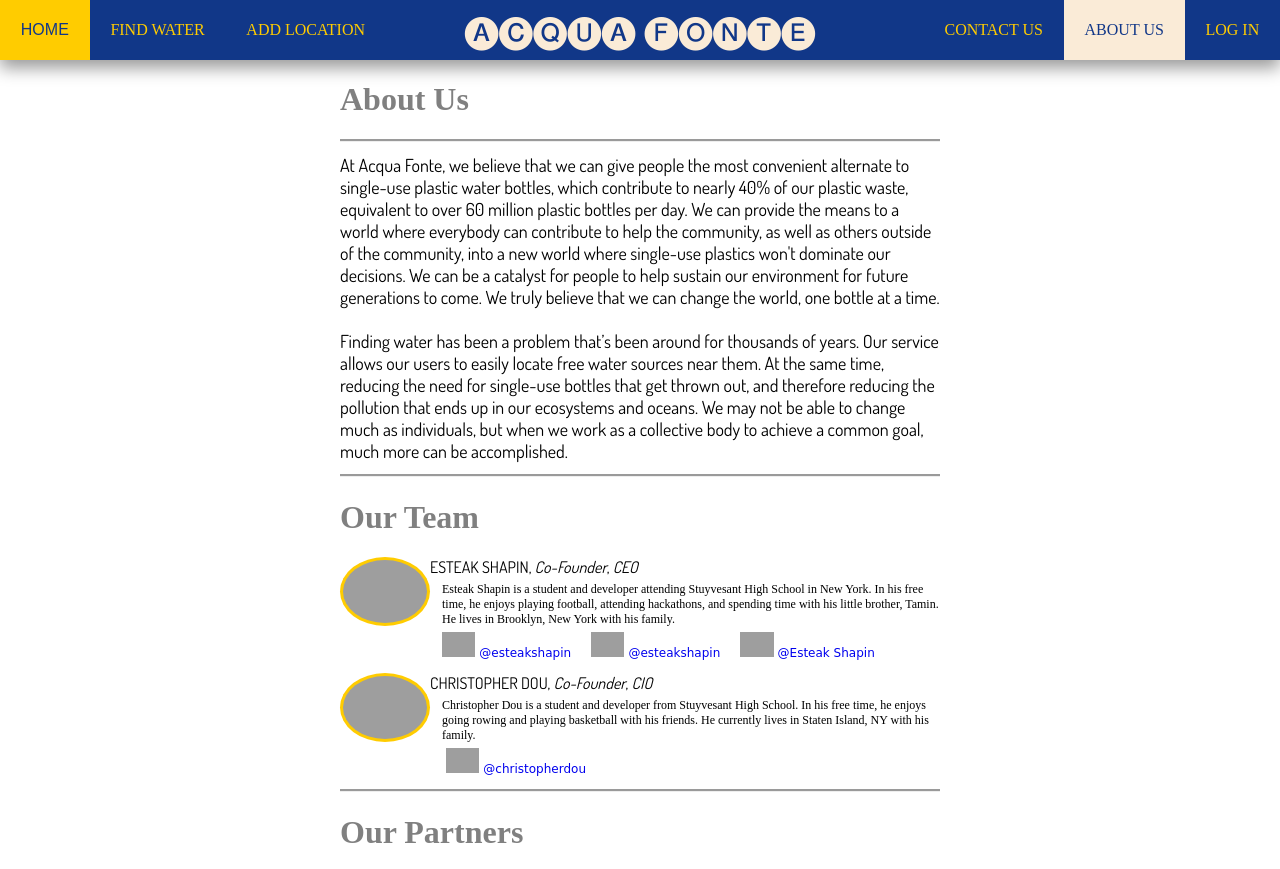
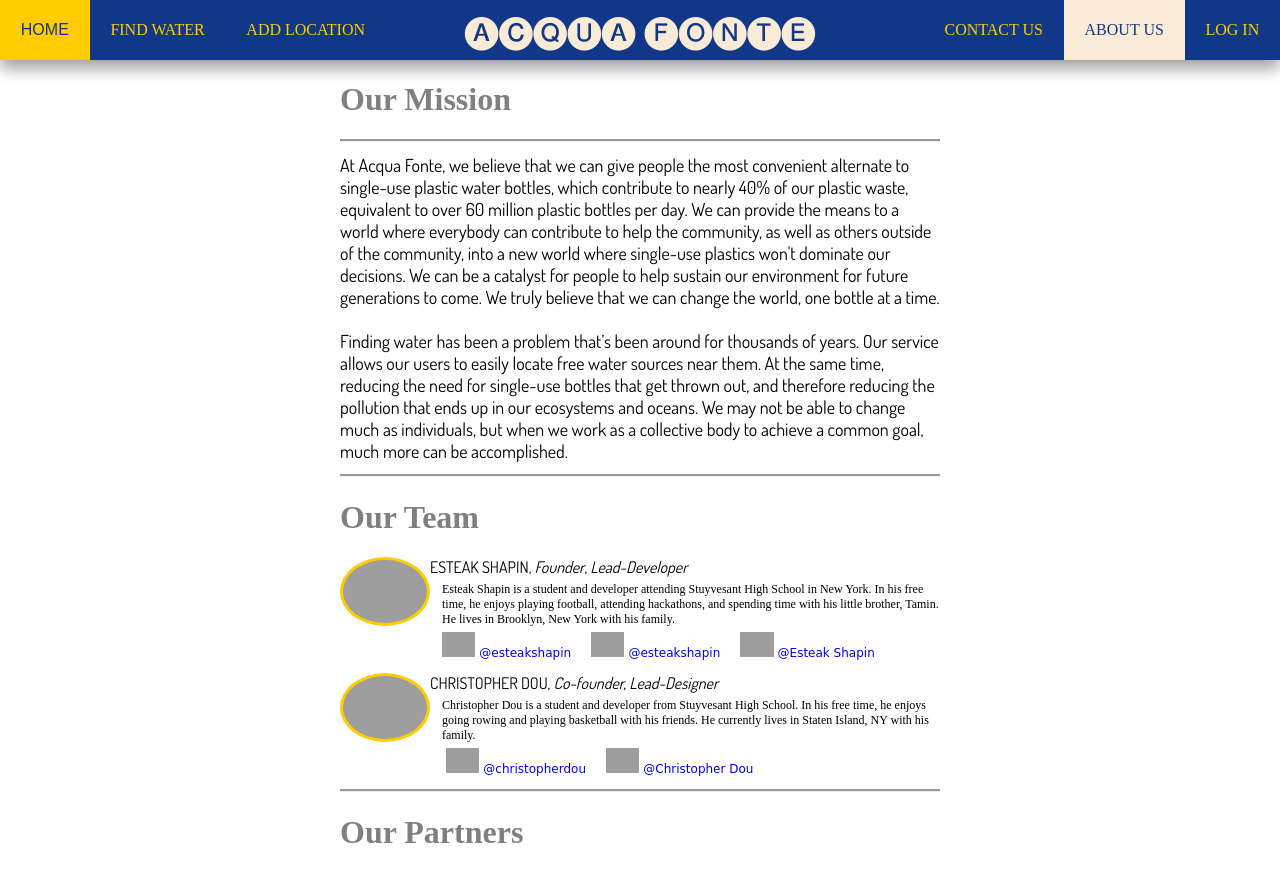
Before and after one commit to esteakshapin/AcquaFonte, a Flask app: page /about_us in a window 1280 px wide. Shown: the top 869 px of the page. Run offline with Flask 2, Linux system fonts and the light colour scheme; grey boxes are pictures that could not be loaded.

Commit message:
repl it about us change

```diff
--- a/templates/about_us.html
+++ b/templates/about_us.html
@@ -16,7 +16,7 @@
 
 <!--        About Us writing section-->
         <div class="text_body">
-            <h1>About Us</h1>
+            <h1>Our Mission</h1>
 
             <!--  SHORT DESCRIPTION     -->
             <div style:text-align=center id="aboutUs">
@@ -34,7 +34,7 @@
             <div class="pfp_container">
                 <img src="https://scontent-bos3-1.xx.fbcdn.net/v/t1.0-9/s960x960/69220259_2078362789137992_3845632864079052800_o.jpg?_nc_cat=104&_nc_oc=AQm0iTh_4rHNbu5xbVTTyTpTX-DhEuHJ4R5XGOB6xO9xVQgzsU6fttd-8fuBR9Hk_EM&_nc_ht=scontent-bos3-1.xx&oh=767bfa1a3cb83c1ccf7b7c3f6bcc4ee0&oe=5E83E5A6" class="profile_pic" />
             </div>
-            <div class="title_container"><p>ESTEAK SHAPIN, <i>Co-Founder</i>, <i>CEO</i></p></div>
+            <div class="title_container"><p>ESTEAK SHAPIN, <i>Founder</i>, <i>Lead-Developer</i></p></div>
             <div class="description"><p1>Esteak Shapin is a student and developer attending Stuyvesant High School in New York. In his free time, he enjoys playing football, attending hackathons, and spending time with his little brother, Tamin. He lives in Brooklyn, New York with his family.</p1></div>
             <div class="social_media">
                 <a href="https://www.instagram.com/esteakshapin/"><img src="http://pluspng.com/img-png/instagram-png-instagram-png-logo-1455.png" class="social_pic" /></a>
@@ -51,18 +51,20 @@
             <div class="pfp_container">
                 <img src="https://scontent-lga3-1.cdninstagram.com/v/t51.2885-19/s320x320/82483335_1029523884050786_5136836342633725952_n.jpg?_nc_ht=scontent-lga3-1.cdninstagram.com&_nc_ohc=0jUUhGo35dkAX9EdAXU&oh=2e56817a0ec0d20b5526104af89e9785&oe=5E95C4DB" class="profile_pic" />
             </div>
-            <div class="title_container"><p>CHRISTOPHER DOU, <i>Co-Founder</i>, <i>CIO</i></p></div>
+            <div class="title_container"><p>CHRISTOPHER DOU, <i>Co-founder, Lead-Designer</i></p></div>
             <div class="description"><p1>Christopher Dou is a student and developer from Stuyvesant High School. In his free time, he enjoys going rowing and playing basketball with his friends. He currently lives in Staten Island, NY with his family.</p1></div>
             <div class="social_media">
                 <img src="http://pluspng.com/img-png/instagram-png-instagram-png-logo-1455.png" class="social_pic" />
                 <a href="https://www.instagram.com/chris_dou_">@christopherdou</a>
+                <img src="https://image.flaticon.com/icons/png/512/124/124010.png" class="social_pic" />
+                <a href="https://www.facebook.com/christopher.dou.75">@Christopher Dou</a>
 
 
             </div>
         </div>
         <div class="partners">
           <h1>Our Partners</h1>
-          <img src='http://www.jjay.cuny.edu/sites/default/files/marketing_development/jj_logo_text_color.png'>
+          <img src='http://www.jjay.cuny.edu/sites/default/files/marketing_development/jj_logo_color.png'>
 
         </div>
 
```
